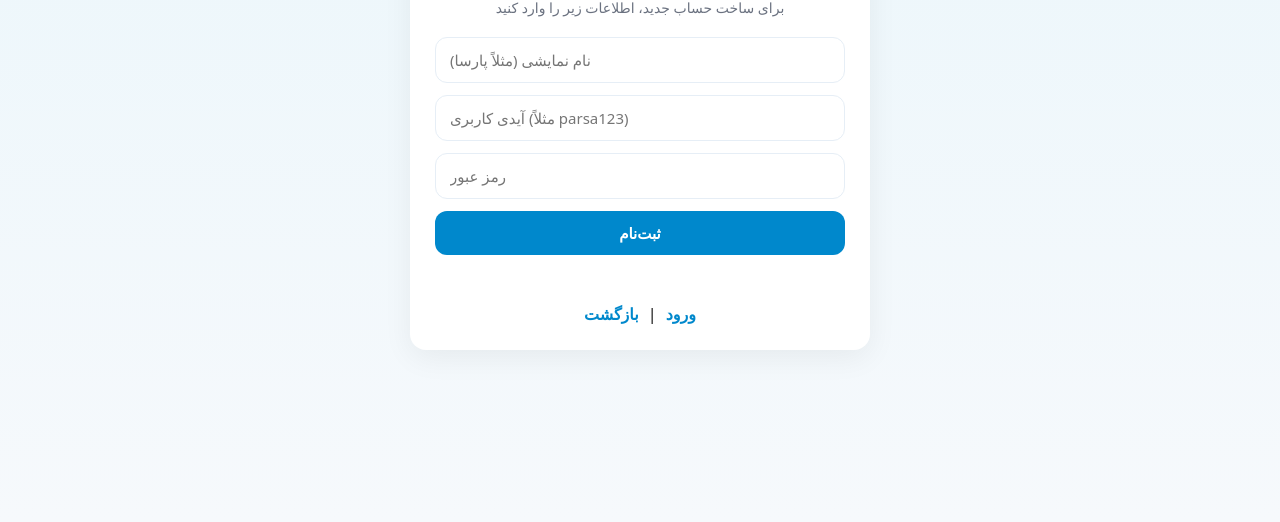
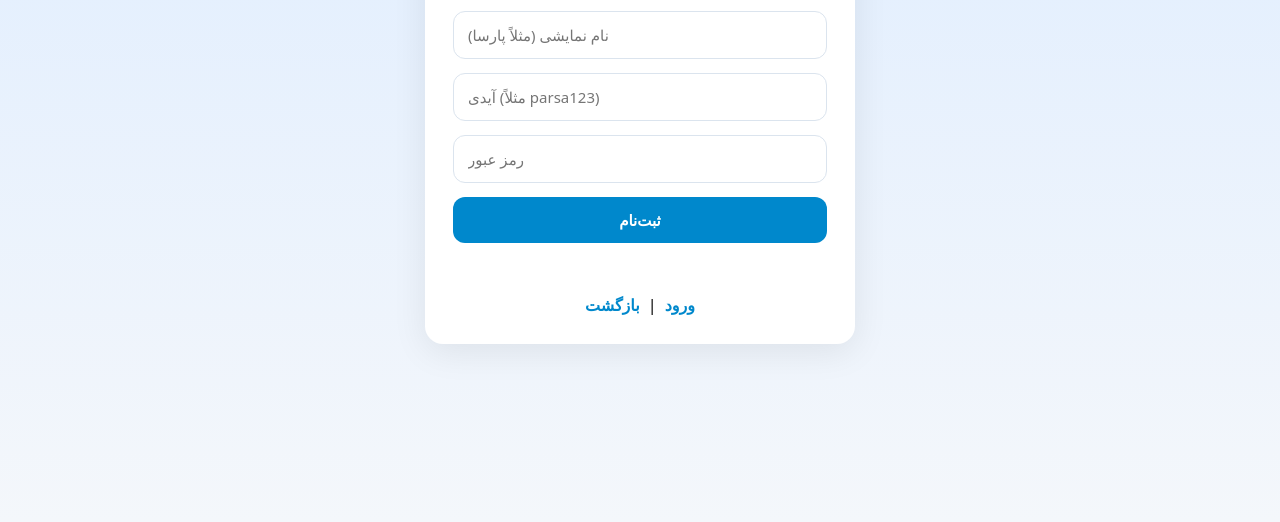
Before and after one commit to jokerp2025-crypto/eclipsehuntergp, a website: page public/register.html in a window 1280 px wide. Shown: the part 278-800 px from the top of the page. Drawn offline with Linux system fonts and the light colour scheme.

Commit message:
fix: cleaned register.html

```diff
--- a/public/register.html
+++ b/public/register.html
@@ -1,93 +1,185 @@
+
 <!DOCTYPE html>
 <html lang="fa" dir="rtl">
 <head>
-  <meta charset="UTF-8">
-  <meta name="viewport" content="width=device-width, initial-scale=1.0">
+  <meta charset="UTF-8" />
+  <meta name="viewport" content="width=device-width, initial-scale=1.0" />
   <title>ثبت‌نام — Eclipse Hunter</title>
+
   <style>
     :root {
-      --tg-blue:#0088cc;
-      --bg:#f6f9fc;
-      --card:#ffffff;
-      --muted:#6b7280;
-      --danger:#b91c1c;
-      --success:#059669;
+      --tg-blue: #0088cc;
+      --bg: #eef6fc;
+      --card: #ffffff;
+      --muted: #6b7280;
+      --danger: #d70000;
+      --success: #059669;
     }
-    * { box-sizing:border-box; font-family:system-ui,-apple-system,Segoe UI,Roboto,"Helvetica Neue",Arial }
-    body { margin:0; background:linear-gradient(180deg,#eaf6fb 0%,var(--bg) 100%); color:#111; min-height:100vh; display:flex; align-items:center; justify-content:center; }
-    .card { width:100%; max-width:460px; background:var(--card); border-radius:16px; box-shadow:0 8px 30px rgba(2,6,23,0.06); padding:25px; }
-    h1 { text-align:center; color:var(--tg-blue); margin-bottom:8px; }
-    p { text-align:center; color:var(--muted); font-size:14px; margin-bottom:20px; }
-    form { display:flex; flex-direction:column; gap:12px; }
-    input { padding:12px 14px; border-radius:12px; border:1px solid #e6eef6; font-size:15px; direction:ltr; }
-    button { padding:12px; border-radius:12px; border:none; background:var(--tg-blue); color:#fff; font-weight:600; font-size:15px; cursor:pointer; transition:0.2s; }
-    button:hover { opacity:0.9; }
-    .msg { text-align:center; font-size:14px; margin-top:12px; min-height:22px; transition:all 0.2s ease; }
-    .links { text-align:center; margin-top:14px; }
-    .links a { color:var(--tg-blue); text-decoration:none; font-weight:600; margin:0 5px; }
+
+    * {
+      box-sizing: border-box;
+      font-family: system-ui, -apple-system, Segoe UI, Roboto, Arial;
+    }
+
+    body {
+      margin: 0;
+      background: linear-gradient(180deg, #ddecff 0%, #f4f7fb 100%);
+      display: flex;
+      align-items: center;
+      justify-content: center;
+      min-height: 100vh;
+    }
+
+    .card {
+      width: 100%;
+      max-width: 430px;
+      background: var(--card);
+      padding: 28px;
+      border-radius: 18px;
+      box-shadow: 0 8px 35px rgba(0,0,0,0.08);
+      text-align: center;
+      animation: fadeIn .6s ease;
+    }
+
+    @keyframes fadeIn {
+      from { opacity: 0; transform: translateY(10px); }
+      to   { opacity: 1; transform: translateY(0); }
+    }
+
+    h1 {
+      margin: 0 0 6px;
+      color: var(--tg-blue);
+      font-size: 26px;
+    }
+
+    p {
+      margin: 0 0 22px;
+      font-size: 14px;
+      color: var(--muted);
+    }
+
+    form {
+      display: flex;
+      flex-direction: column;
+      gap: 14px;
+    }
+
+    input {
+      padding: 13px 14px;
+      font-size: 15px;
+      border: 1px solid #dbe4ee;
+      border-radius: 12px;
+      direction: ltr;
+      transition: 0.2s;
+    }
+
+    input:focus {
+      border-color: var(--tg-blue);
+      outline: none;
+      box-shadow: 0 0 0 3px rgba(0,136,204,0.15);
+    }
+
+    button {
+      padding: 13px;
+      border: none;
+      border-radius: 12px;
+      background: var(--tg-blue);
+      color: #fff;
+      font-size: 15px;
+      font-weight: 600;
+      cursor: pointer;
+      transition: 0.2s;
+    }
+
+    button:hover {
+      opacity: 0.9;
+    }
+
+    .msg {
+      min-height: 22px;
+      margin-top: 14px;
+      font-size: 14px;
+    }
+
+    .links {
+      margin-top: 15px;
+    }
+
+    .links a {
+      text-decoration: none;
+      color: var(--tg-blue);
+      font-weight: 600;
+      padding: 0 4px;
+    }
   </style>
 
   <script>
-    document.addEventListener('DOMContentLoaded', () => {
-      const form = document.getElementById('registerForm');
-      const msg = document.getElementById('msg');
+    document.addEventListener("DOMContentLoaded", () => {
+      const form = document.getElementById("registerForm");
+      const msg = document.getElementById("msg");
 
       function showMessage(text, ok) {
         msg.textContent = text;
-        msg.style.color = ok ? 'var(--success)' : 'var(--danger)';
+        msg.style.color = ok ? "var(--success)" : "var(--danger)";
       }
 
-      form.addEventListener('submit', async (e) => {
+      form.addEventListener("submit", async (e) => {
         e.preventDefault();
-        const username = document.getElementById('username').value.trim();
-        const displayName = document.getElementById('displayName').value.trim();
-        const password = document.getElementById('password').value.trim();
 
-        if (!username || !displayName || !password) {
-          showMessage('⚠️ لطفاً تمام فیلدها را پر کنید', false);
+        const displayName = document.getElementById("displayName").value.trim();
+        const username = document.getElementById("username").value.trim();
+        const password = document.getElementById("password").value.trim();
+
+        if (!displayName  !username  !password) {
+          showMessage("⚠️ لطفاً همه فیلدها را کامل کنید", false);
           return;
         }
 
-        showMessage('در حال ثبت‌نام...', true);
+        showMessage("⌛ در حال ثبت‌نام...", true);
 
         try {
-          const res = await fetch('/auth/register', {
-            method: 'POST',
-            headers: {'Content-Type': 'application/json'},
-            body: JSON.stringify({ username, displayName, password })
+          const res = await fetch("/auth/register", {
+            method: "POST",
+            headers: { "Content-Type": "application/json" },
+            body: JSON.stringify({ displayName, username, password })
           });
 
           const data = await res.json();
 
           if (res.ok && data.ok) {
-            showMessage('✅ ثبت‌نام با موفقیت انجام شد، در حال انتقال...', true);
-            setTimeout(() => location.href = '/login.html', 2000);
-          } else if (data.error === 'username_taken') {
-            showMessage('❌ این آیدی قبلاً استفاده شده است', false);
-          } else {
-            showMessage('⚠️ خطا در ثبت‌نام: ' + (data.error || 'مشکل در سرور'), false);
+            showMessage("✅ ثبت‌نام موفق! در حال انتقال...", true);
+            setTimeout(() => (location.href = "/login.html"), 1500);
+          }
+
+          else if (data.error === "username_taken") {
+            showMessage("❌ این آیدی از قبل وجود دارد", false);
+          }
+
+          else {
+            showMessage("⚠️ خطا: " + (data.error || "مشکل در سرور"), false);
           }
         } catch (err) {
           console.error(err);
-          showMessage('❌ خطا در ارتباط با سرور', false);
+          showMessage("❌ خطا در ارتباط با سرور", false);
         }
       });
     });
   </script>
 </head>
+
 <body>
   <div class="card">
     <h1>ثبت‌نام</h1>
     <p>برای ساخت حساب جدید، اطلاعات زیر را وارد کنید</p>
 
-    <form id="registerForm">
+<form id="registerForm">
       <input id="displayName" type="text" placeholder="نام نمایشی (مثلاً پارسا)" required />
-      <input id="username" type="text" placeholder="آیدی کاربری (مثلاً parsa123)" required />
+      <input id="username" type="text" placeholder="آیدی (مثلاً parsa123)" required />
       <input id="password" type="password" placeholder="رمز عبور" required />
       <button type="submit">ثبت‌نام</button>
     </form>
 
-    <div id="msg" class="msg" aria-live="polite"></div>
+    <div id="msg" class="msg"></div>
 
     <div class="links">
       <a href="/login.html">ورود</a> |
```
